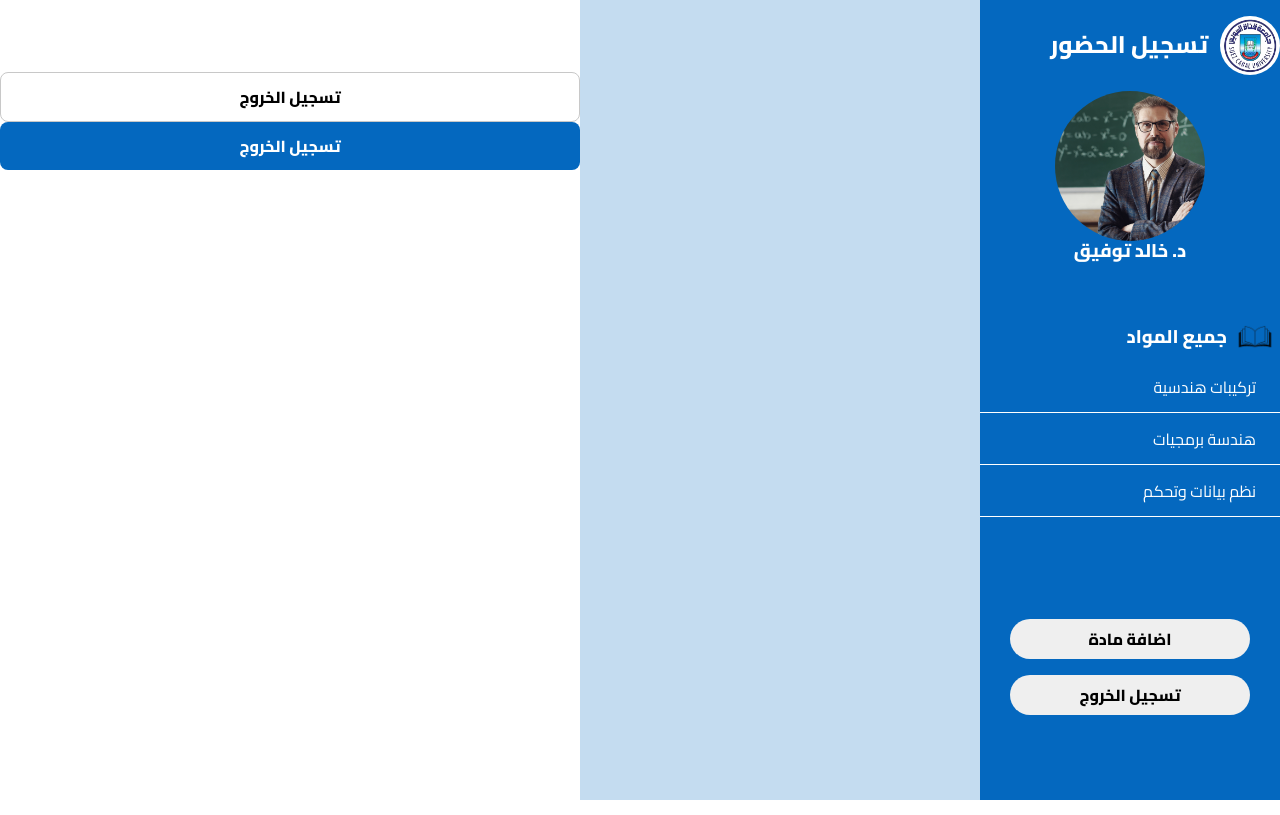
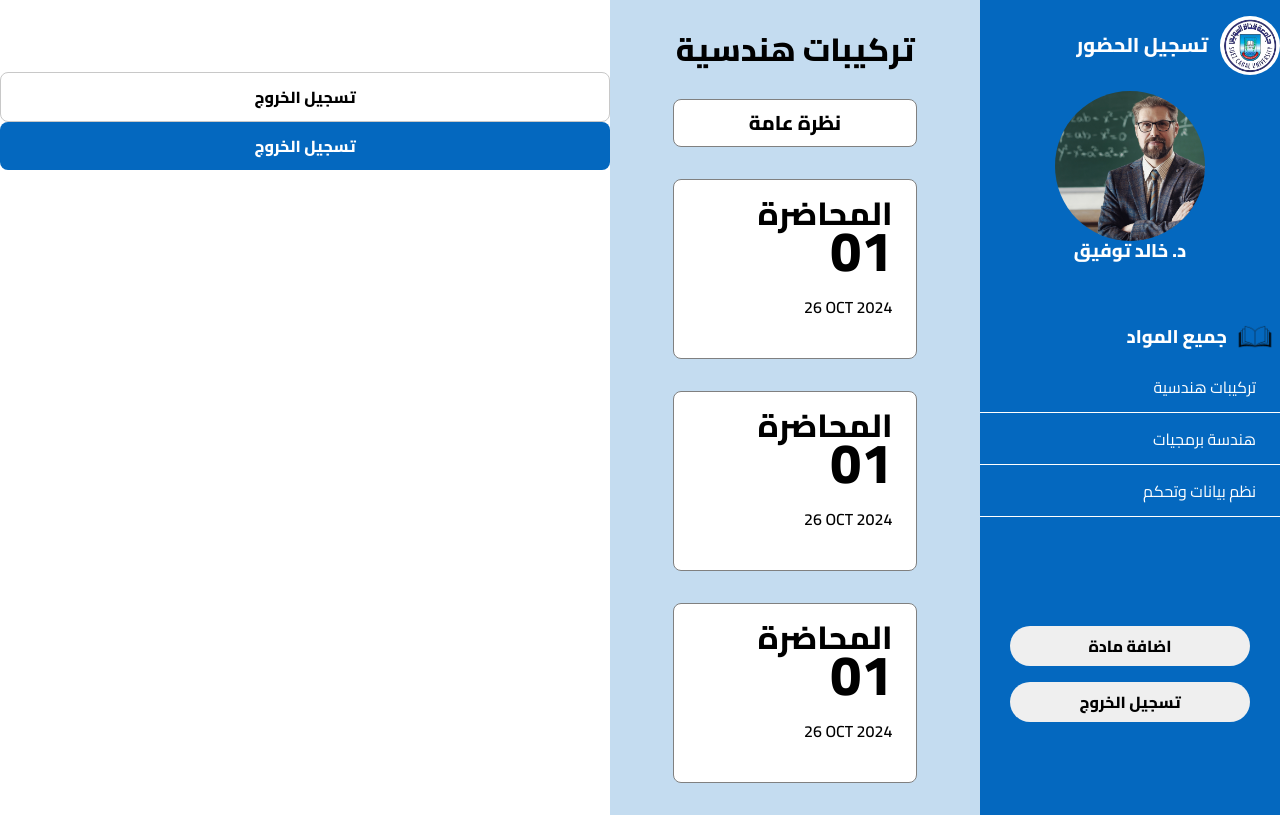
Before and after one commit to MohamedAdelElBaik/Suez-Canal-University-Attendance, a plain HTML site: page index.html in a window 1280 px wide. Drawn offline with Linux system fonts and the light colour scheme.

Commit message:
STYLE : create lectures section

```diff
--- a/index.html
+++ b/index.html
@@ -13,7 +13,7 @@
         <header>
           <div class="logo">
             <img src="/images/SCUIcon.png" alt="all subjects" width="60" />
-            <h1>تسجيل الحضور</h1>
+            <h1 class="fs-600">تسجيل الحضور</h1>
           </div>
           <div class="professor-info">
             <img src="/images/professor.png" alt="professor" />
@@ -37,11 +37,31 @@
         </div>
       </section>
       <section class="container--lectures bg-light text-dark">
-        <section>
-          <div class="card"></div>
-          <div class="card"></div>
-          <div class="card"></div>
-        </section>
+        <h1 class="fs-700">تركيبات هندسية</h1>
+        <div class="lectures">
+          <div class="general fs-600">نظرة عامة</div>
+          <div class="lectures--card">
+            <h2>المحاضرة</h2>
+            <span class="number">01</span>
+            <div>
+              <span class="date">26 OCT 2024</span>
+            </div>
+          </div>
+          <div class="lectures--card">
+            <h2>المحاضرة</h2>
+            <span class="number">01</span>
+            <div>
+              <span class="date">26 OCT 2024</span>
+            </div>
+          </div>
+          <div class="lectures--card">
+            <h2 class="header">المحاضرة</h2>
+            <span class="number">01</span>
+            <div>
+              <span class="date">26 OCT 2024</span>
+            </div>
+          </div>
+        </div>
       </section>
       <section class="container--attendance bg-white text-dark">
         <br /><br /><br />
--- a/sass/_myStyleFramework.scss
+++ b/sass/_myStyleFramework.scss
@@ -46,6 +46,19 @@ html {
   -moz-text-size-adjust: none;
   -webkit-text-size-adjust: none;
   text-size-adjust: none;
+}
+
+h1,
+h2,
+h3,
+h4,
+h5,
+h6,
+p,
+span,
+div,
+article {
+  font-size: $fs-400;
 }
 
 /* Remove default margin in favour of better control in authored CSS */
--- a/style.scss
+++ b/style.scss
@@ -6,7 +6,7 @@
 .container {
   display: grid;
   min-height: 100vh;
-  grid-template-columns: minmax(200px, 300px) minmax(300px, 400px) minmax(
+  grid-template-columns: minmax(200px, 300px) minmax(300px, 370px) minmax(
       500px,
       1fr
     );
@@ -75,3 +75,56 @@
     margin: auto;
   }
 }
+
+.container--lectures {
+  padding: 2rem;
+  h1 {
+    text-align: center;
+    margin-bottom: 2rem;
+  }
+
+  .lectures {
+    display: flex;
+    flex-direction: column;
+    gap: 2rem;
+    align-items: center;
+
+    &--card,
+    .general {
+      width: 80%;
+      background-color: $clr-white;
+      border-radius: 0.5rem;
+      border: 1px solid gray;
+    }
+
+    .general {
+      padding: 0.75rem 0;
+      text-align: center;
+      font-weight: 700;
+    }
+
+    &--card {
+      padding: 1rem 1.5rem;
+      height: 180px;
+      cursor: pointer;
+
+      h2 {
+        font-size: $fs-700;
+        font-weight: 700;
+      }
+      .number {
+        font-size: $fs-800;
+        font-weight: 700;
+        line-height: 40px;
+        display: block;
+      }
+
+      .date {
+        display: inline-block;
+        direction: ltr; // the text is ordered arabic way so I do this to avoid these behaver
+        margin-top: 1.5rem;
+        font-weight: 600;
+      }
+    }
+  }
+}
```
Also changed, not shown: style.css.
